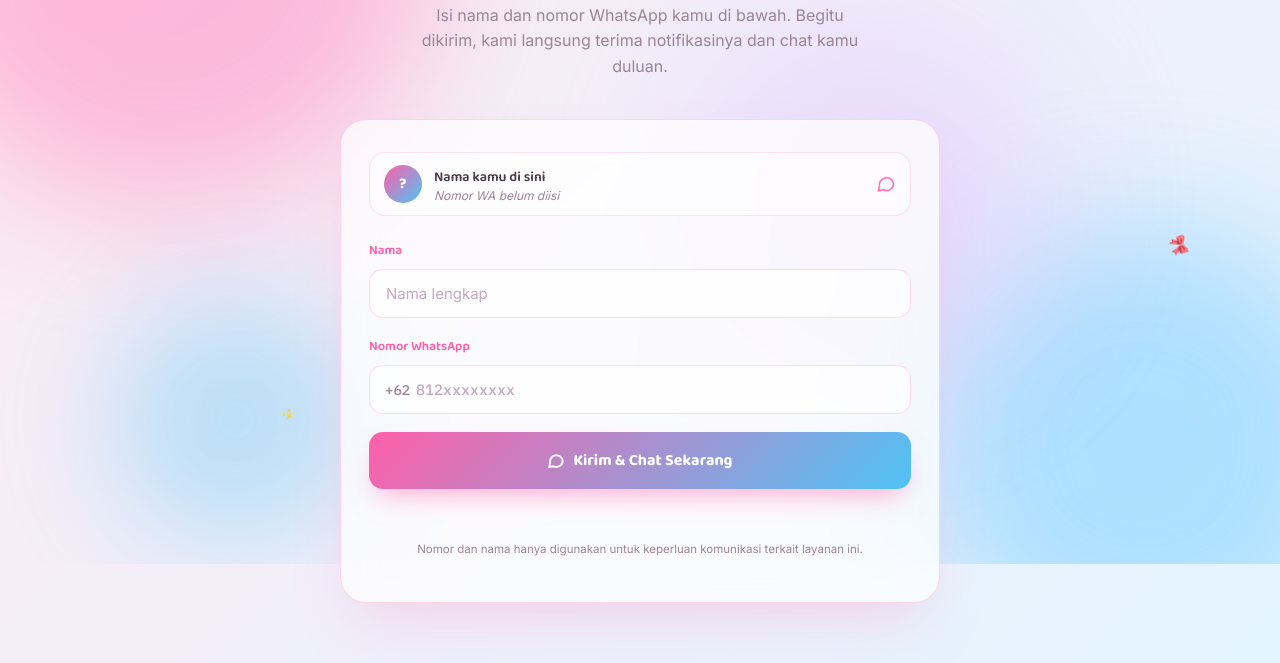
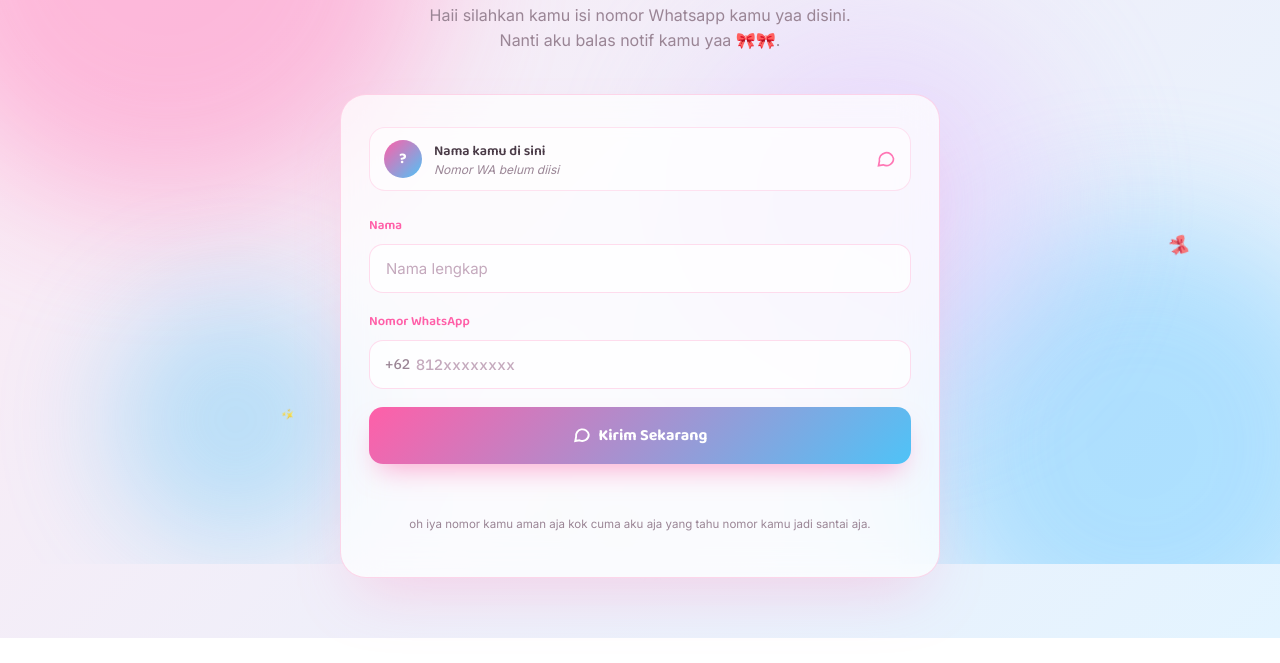
Before and after one commit to dahlah010111/website-kasih-wa, a plain HTML site: page wa-form-website/index.html in a window 1280 px wide. Shown: the part 236-899 px from the top of the page. After the commit the page ends 874 px from the top, so only its background shows below. Drawn offline with Linux system fonts and the light colour scheme.

Commit message:
Update text content in index.html for clarity

```diff
--- a/wa-form-website/index.html
+++ b/wa-form-website/index.html
@@ -283,7 +283,7 @@
   <div class="badge"><span class="dot"></span>Balas cepat lewat WhatsApp</div>
 
   <h1>Nggak perlu lama,<br>langsung ke <span class="hl">WA</span> aja 🎀</h1>
-  <p class="lead">Isi nama dan nomor WhatsApp kamu di bawah. Begitu dikirim, kami langsung terima notifikasinya dan chat kamu duluan.</p>
+  <p class="lead">Haii silahkan kamu isi nomor Whatsapp kamu yaa disini. Nanti aku balas notif kamu yaa 🎀🎀.</p>
 
   <div class="card">
     <div class="phone-strip">
@@ -311,7 +311,7 @@
             <span class="prefix">+62</span>
             <input type="tel" id="wa_number" name="wa_number" placeholder="812xxxxxxxx" autocomplete="tel" inputmode="numeric">
           </div>
-          <div class="error-msg" id="err_number">Masukkan nomor yang valid (9–13 digit).</div>
+          <div class="error-msg" id="err_number">Sesuaikan nomor WA yang kamu masuk yaa.</div>
         </div>
 
         <!-- Web3Forms: kunci akses & tujuan email -->
@@ -322,7 +322,7 @@
 
         <button type="submit" id="submitBtn">
           <svg width="18" height="18" viewBox="0 0 24 24" fill="none" stroke="#fff" stroke-width="2.5"><path d="M21 11.5a8.5 8.5 0 01-12.4 7.5L3 20l1.1-5.4A8.5 8.5 0 1121 11.5z"/></svg>
-          Kirim & Chat Sekarang
+          Kirim Sekarang
         </button>
         <div class="status" id="statusMsg"></div>
       </form>
@@ -332,11 +332,11 @@
           <svg width="26" height="26" viewBox="0 0 24 24" fill="none" stroke="#FF5FA8" stroke-width="2.5"><polyline points="20 6 9 17 4 12"/></svg>
         </div>
         <h3>Terkirim! 🎀</h3>
-        <p>Data kamu sudah masuk. Kami akan chat kamu duluan.</p>
+        <p>Terima Kasih udah ngirim nomor WA kamu, nanti aku langsung balas kok😊</p>
       </div>
     </div>
 
-    <p class="privacy">Nomor dan nama hanya digunakan untuk keperluan komunikasi terkait layanan ini.</p>
+    <p class="privacy">oh iya nomor kamu aman aja kok cuma aku aja yang tahu nomor kamu jadi santai aja.</p>
   </div>
 </div>
 
```
